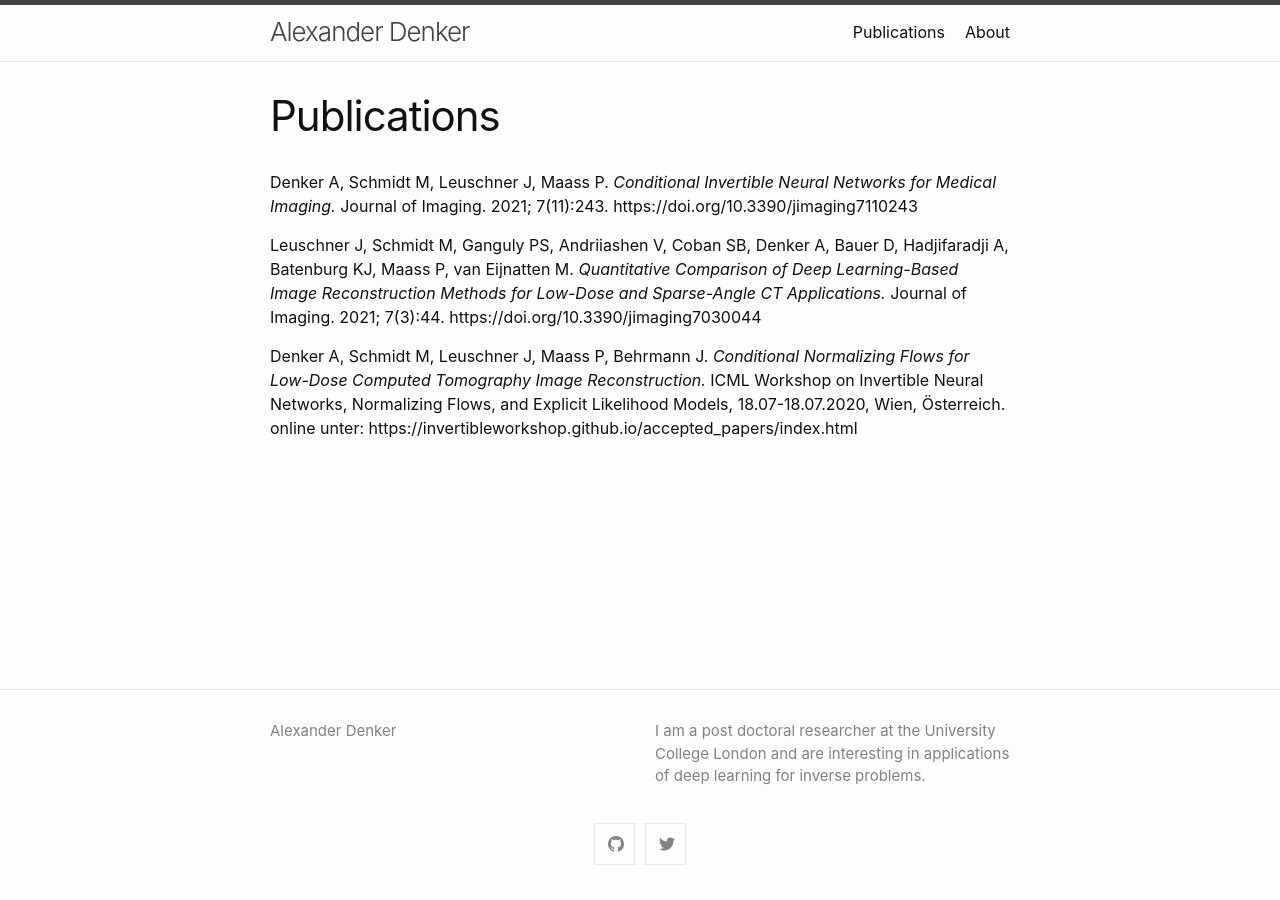
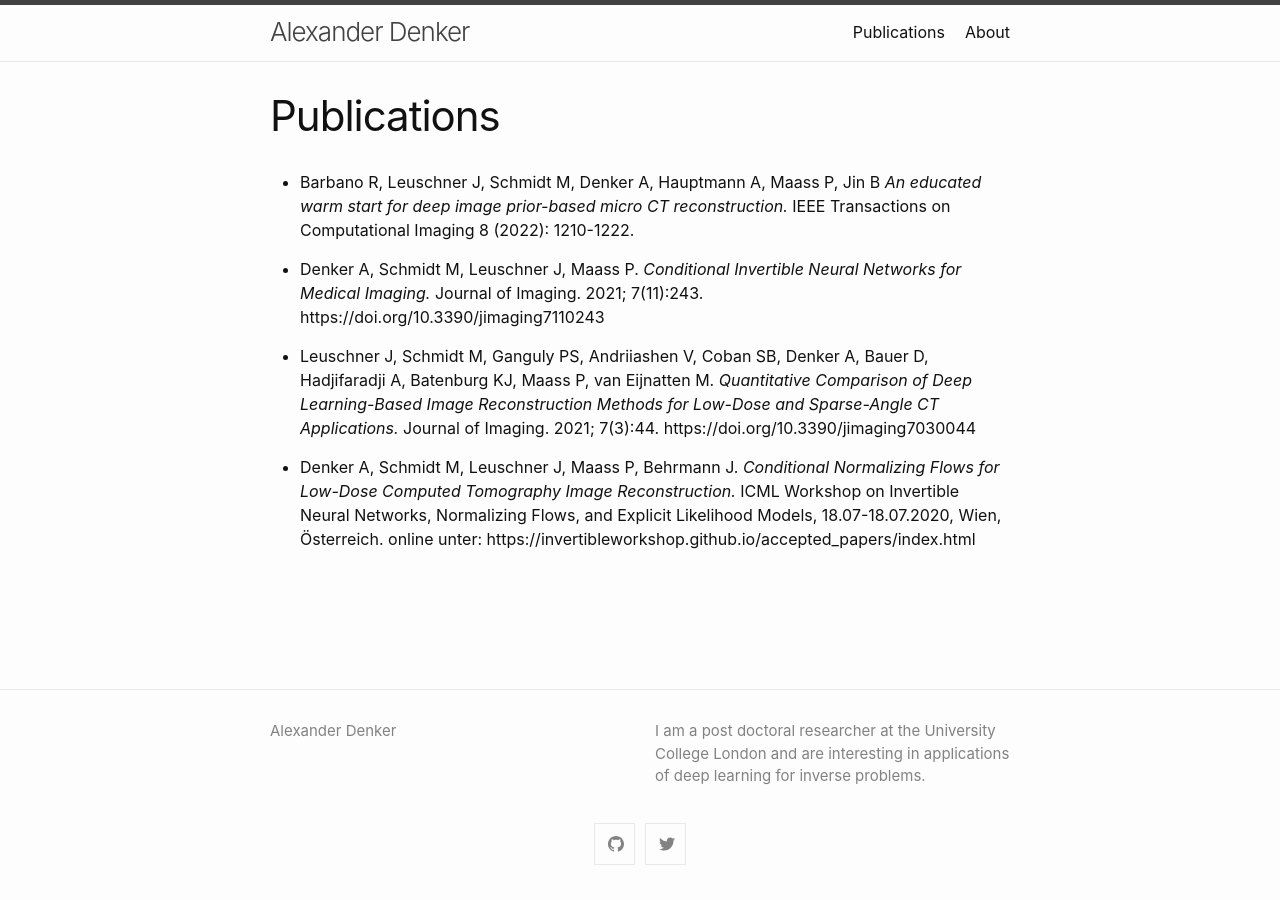
Before and after one commit to alexdenker/alexdenker.github.io, a Jekyll site: the page built from publications.md, in a window 1280 px wide. Built offline with Jekyll 4.4.1, drawn with Linux system fonts in a browser that asks for light colours.

Commit message:
add pubs

```diff
--- a/publications.md
+++ b/publications.md
@@ -4,11 +4,13 @@ title: Publications
 permalink: /publications/
 ---
 
-Denker A, Schmidt M, Leuschner J, Maass P. *Conditional Invertible Neural Networks for Medical Imaging.* Journal of Imaging. 2021; 7(11):243. https://doi.org/10.3390/jimaging7110243
+- Barbano R, Leuschner J, Schmidt M, Denker A, Hauptmann A, Maass P, Jin B *An educated warm start for deep image prior-based micro CT reconstruction.* IEEE Transactions on Computational Imaging 8 (2022): 1210-1222.
 
-Leuschner J, Schmidt M, Ganguly PS, Andriiashen V, Coban SB, Denker A, Bauer D, Hadjifaradji A, Batenburg KJ, Maass P, van Eijnatten M. *Quantitative Comparison of Deep Learning-Based Image Reconstruction Methods for Low-Dose and Sparse-Angle CT Applications.* Journal of Imaging. 2021; 7(3):44. https://doi.org/10.3390/jimaging7030044
+- Denker A, Schmidt M, Leuschner J, Maass P. *Conditional Invertible Neural Networks for Medical Imaging.* Journal of Imaging. 2021; 7(11):243. https://doi.org/10.3390/jimaging7110243
 
-Denker A, Schmidt M, Leuschner J, Maass P, Behrmann J.
+- Leuschner J, Schmidt M, Ganguly PS, Andriiashen V, Coban SB, Denker A, Bauer D, Hadjifaradji A, Batenburg KJ, Maass P, van Eijnatten M. *Quantitative Comparison of Deep Learning-Based Image Reconstruction Methods for Low-Dose and Sparse-Angle CT Applications.* Journal of Imaging. 2021; 7(3):44. https://doi.org/10.3390/jimaging7030044
+
+- Denker A, Schmidt M, Leuschner J, Maass P, Behrmann J.
 *Conditional Normalizing Flows for Low-Dose Computed Tomography Image Reconstruction.*
 ICML Workshop on Invertible Neural Networks, Normalizing Flows, and Explicit Likelihood Models, 18.07-18.07.2020, Wien, Österreich.
 online unter: https://invertibleworkshop.github.io/accepted_papers/index.html
```
